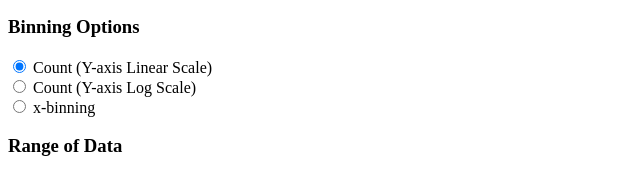
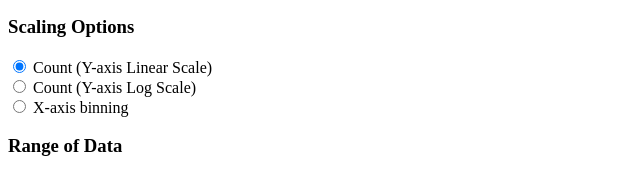
Before and after one commit to bowanglevenslab/bowanglevenslab.github.io, a plain HTML site: page index.html in a window 1280 px wide. Shown: the part 1014-1186 px from the top of the page, 0-640 px from the left. Drawn offline with Linux system fonts and the light colour scheme.

Commit message:
Update index.html

```diff
--- a/index.html
+++ b/index.html
@@ -59,7 +59,7 @@
             <button id="load-files">Load Bam</button>
             <br />
 
-            <h3> Binning Options</h3>
+            <h3> Scaling Options</h3>
             <div>
               <input type="radio" id="linear-option" name="yaxis" checked="true" />
               <label for="linear-option">Count (Y-axis Linear Scale)</label>
@@ -70,7 +70,7 @@
             </div>
             <div>
               <input type="radio" id="x-binning" name="yaxis" />
-              <label for="x-binning">x-binning</label>
+              <label for="x-binning">X-axis binning</label>
             </div>
             <h3>Range of Data</h3>
             <div id="range-selector">
```
